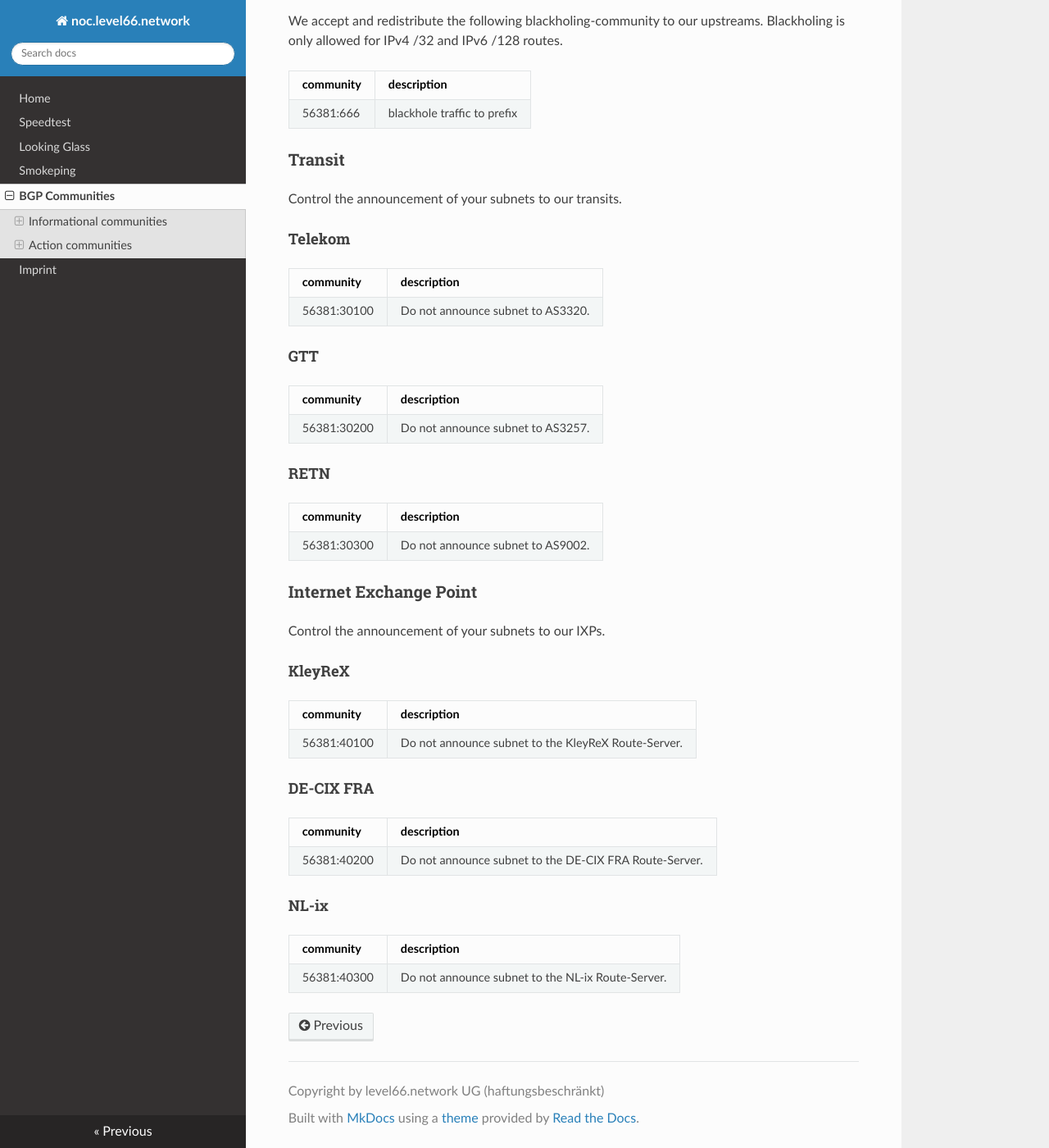
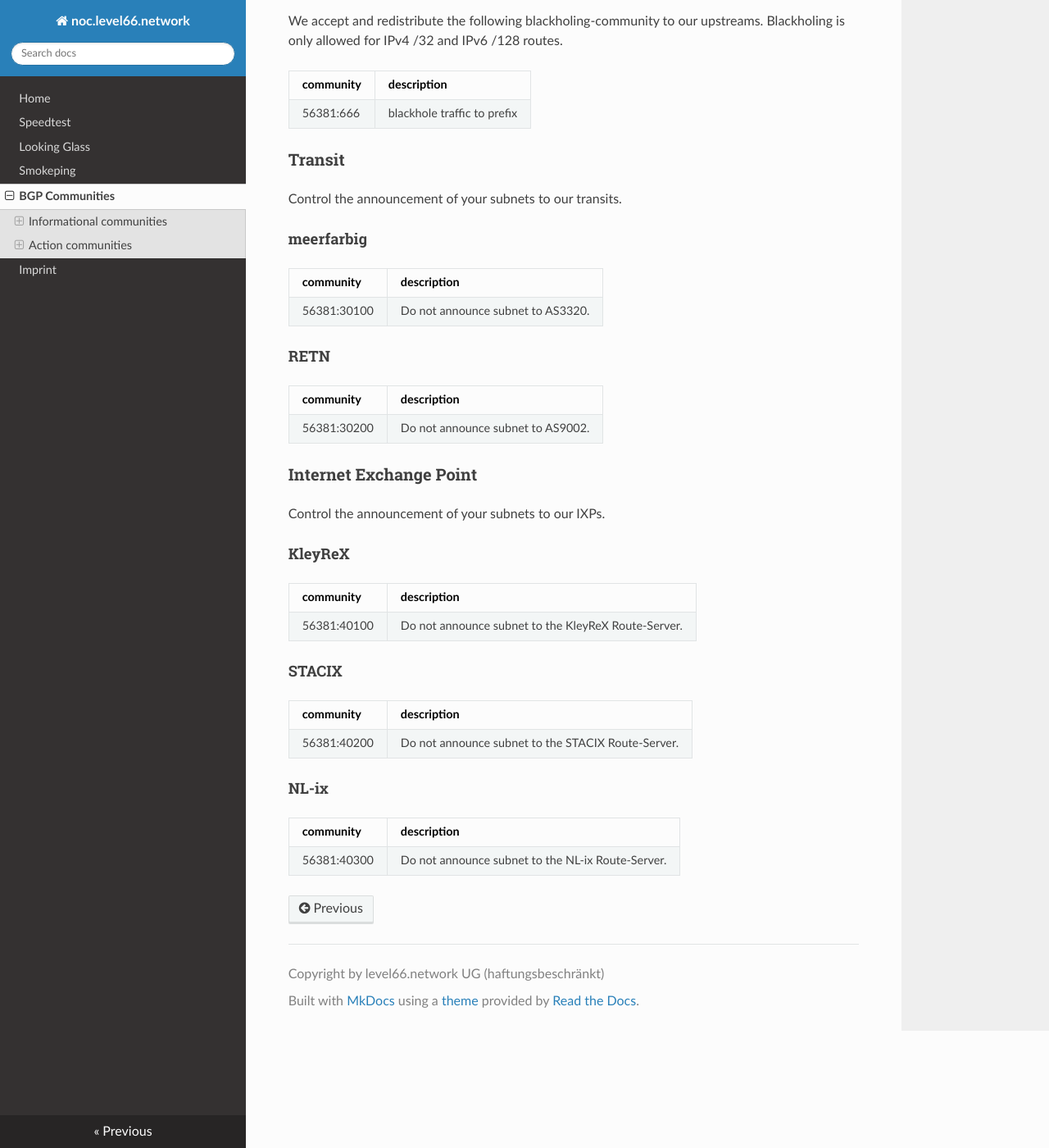
Before and after one commit to MrXermon/noc.as56381.net, an MkDocs documentation site: the page built from docs/bgp-communities.md, in a window 1280 px wide and 1400 px high, scrolled down 1193 px. Shown: the whole window at 82% size. Built offline with MkDocs 1.6.1, drawn with Linux system fonts in a browser that asks for light colours; nearby versions of some CDN libraries.

Commit message:
Updated BGP Communities.

```diff
--- a/docs/bgp-communities.md
+++ b/docs/bgp-communities.md
@@ -1,13 +1,10 @@
 # BGP communities
-
 We use BGP communities to control the traffic flow within our network. In addition to that we offer some BGP Communites to be used by our customers.
 
 ## Informational communities
-
 The following communities include information about the routes from our network.
 
 ### IRR validation
-
 |community|description|
 |-|-|
 |56381:10101|Route got validated against IRR data and is valid.|
@@ -15,7 +12,6 @@ The following communities include information about the routes from our network.
 |56381:10103|Route got not valid against IRR data and is therefore not classified.|
 
 ### RPKI validation
-
 |community|description|
 |-|-|
 |56381:10201|Route got validated against RPKI data and is valid.|
@@ -23,11 +19,9 @@ The following communities include information about the routes from our network.
 |56381:10203|Route got not valid against RPKI data and is therefore not classified.|
 
 ## Action communities
-
 The following action communities can be used to control the behavior of our network. These communites can only be used by our customers.
 
 ### Well-known communities
-
 The following well-known communities are accepted by our network.
 
 |community|description|
@@ -37,7 +31,6 @@ The following well-known communities are accepted by our network.
 |65535:666|RFC7999, will be rewriten to 56381:666 internally|
 
 ### Blackholing
-
 We accept and redistribute the following blackholing-community to our upstreams. Blackholing is only allowed for IPv4 /32 and IPv6 /128 routes.
 
 |community|description|
@@ -45,51 +38,32 @@ We accept and redistribute the following blackholing-community to our upstreams.
 |56381:666|blackhole traffic to prefix|
 
 ### Transit
-
 Control the announcement of your subnets to our transits.
 
-#### Telekom
-
+#### meerfarbig
 |community|description|
 |-|-|
 |56381:30100|Do not announce subnet to AS3320.|
 
-
-#### GTT
-
+#### RETN
 |community|description|
 |-|-|
-|56381:30200|Do not announce subnet to AS3257.|
-
-
-#### RETN
-
-|community|description|
-|-|-|
-|56381:30300|Do not announce subnet to AS9002.|
-
+|56381:30200|Do not announce subnet to AS9002.|
 
 ### Internet Exchange Point
-
 Control the announcement of your subnets to our IXPs.
 
-
 #### KleyReX
-
 |community|description|
 |-|-|
 |56381:40100|Do not announce subnet to the KleyReX Route-Server.|
 
-
-#### DE-CIX FRA
-
+#### STACIX
 |community|description|
 |-|-|
-|56381:40200|Do not announce subnet to the DE-CIX FRA Route-Server.|
-
+|56381:40200|Do not announce subnet to the STACIX Route-Server.|
 
 #### NL-ix
-
 |community|description|
 |-|-|
 |56381:40300|Do not announce subnet to the NL-ix Route-Server.|
```
